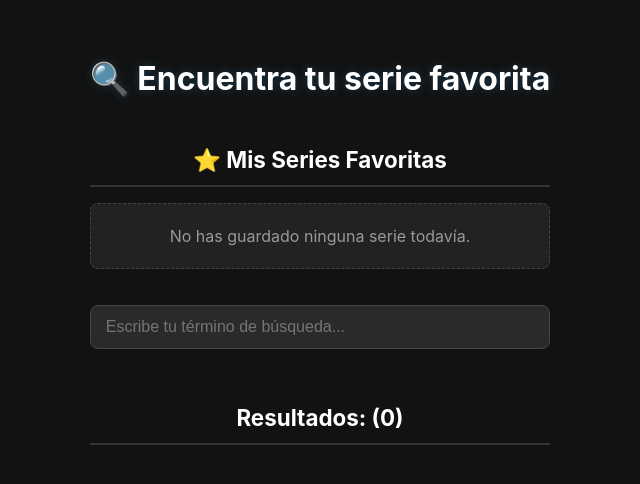
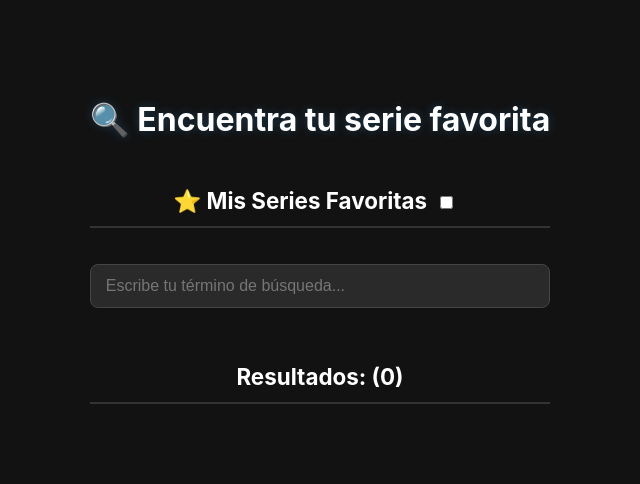
Before and after one commit to puntusovdima/TVMaze-Search, a React (Vite) app in the folder TVMaze-Search/: page / in a window 1280 px wide. Shown: the part 158-642 px from the top of the page, without its empty margins (320-960 px from the left). Built offline with nearby package versions, Linux system fonts and the light colour scheme.

Commit message:
los cambios finaless en css y he anadido un checkbox para ocultar/mostrar favoritos

```diff
--- a/TVMaze-Search/src/components/BusquedaSimple.css
+++ b/TVMaze-Search/src/components/BusquedaSimple.css
@@ -14,9 +14,15 @@ body.modal-abierto {
 }
 
 .busqueda-container {
+  display: flex;
+  justify-content: center;
   max-width: 1200px;
   margin: 0 auto;
   padding: 20px;
+}
+
+#showFavsCheckbox {
+  margin: 0 1em;
 }
 
 h2,
@@ -134,6 +140,7 @@ p.estado-vacio {
 /* Botón de quitar en favoritos */
 .btn-quitar-fav {
   position: absolute;
+  padding: 0 0 4px 0;
   top: 8px;
   right: 8px;
   background-color: #e74c3c;
@@ -170,7 +177,7 @@ p.estado-vacio {
   z-index: 1000;
   overflow-y: auto; /* Permite scroll SÓLO en el modal */
   animation: fadeIn 0.4s ease-in-out;
-  min-width: 70vw;
+  min-width: 60vw;
 }
 
 @keyframes fadeIn {
@@ -183,7 +190,6 @@ p.estado-vacio {
 }
 
 .detalle-controles {
-  max-width: 1200px;
   margin: 0 auto;
   padding: 1rem 20px;
   display: flex;
--- a/TVMaze-Search/src/components/BusquedaSimple.jsx
+++ b/TVMaze-Search/src/components/BusquedaSimple.jsx
@@ -46,6 +46,7 @@ function BusquedaSimple() {
   const [serieElegida, setSerieElegida] = useState(null);
   const [detalleSerie, setDetalleSerie] = useState(null);
   const [isLoadingDetalle, setIsLoadingDetalle] = useState(false);
+  const [showFavoritas, setShowFavoritas] = useState(false);
   useEffect(() => {
     setSeriesFavoritas(
       JSON.parse(localStorage.getItem("misSeriesFavoritas")) || []
@@ -94,6 +95,10 @@ function BusquedaSimple() {
     setTerminoBusqueda(event.target.value);
   };
 
+  const manejarCambioShowFavs = (event) => {
+    setShowFavoritas(event.target.checked);
+  };
+
   const guardarEnFavoritos = (serieParaGuardar) => {
     const yaExiste = seriesFavoritas.some(
       (fav) => fav.show.id === serieParaGuardar.show.id
@@ -119,9 +124,19 @@ function BusquedaSimple() {
           <h2>🔍 Encuentra tu serie favorita</h2>
 
           {/* ====== SECCIÓN DE FAVORITOS ====== */}
+          <h3>
+            ⭐ Mis Series Favoritas
+            <input
+              type="checkbox"
+              checked={showFavoritas}
+              name="showFavs"
+              id="showFavsCheckbox"
+              onChange={manejarCambioShowFavs}
+            />
+          </h3>
+          {showFavoritas && (
             <div className="favoritos-seccion">
-            <h3>⭐ Mis Series Favoritas</h3>
-            {seriesFavoritas.length === 0 ? (
+              {seriesFavoritas.length === 0 && showFavoritas ? (
                 <p className="estado-vacio">
                   No has guardado ninguna serie todavía.
                 </p>
@@ -151,6 +166,7 @@ function BusquedaSimple() {
                 </ul>
               )}
             </div>
+          )}
 
           {/* Input de Búsqueda */}
           <input
```
Lines whose indentation alone changed are shown as unchanged.
